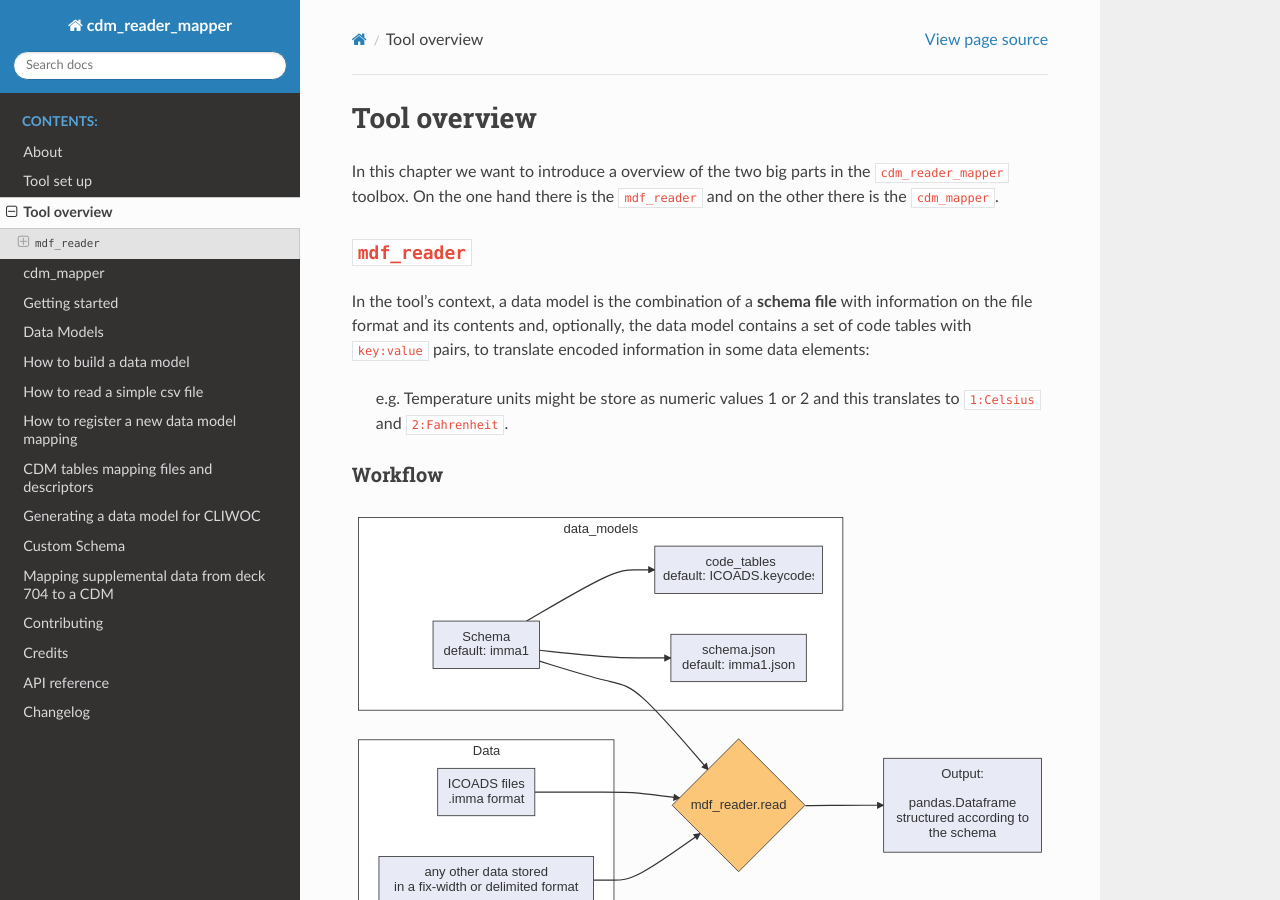
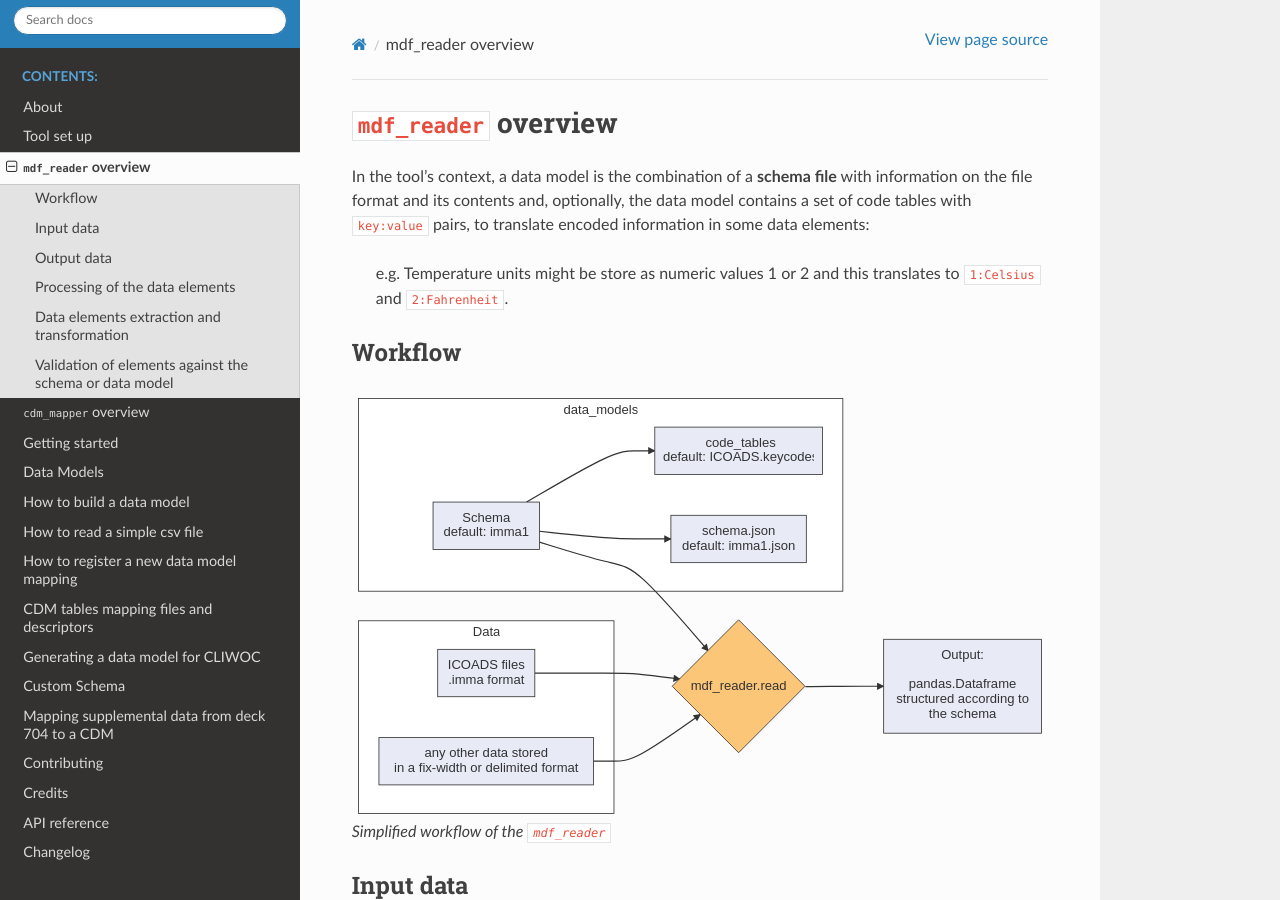
Before and after one commit to glamod/cdm_reader_mapper, a Sphinx documentation site: the page built from docs/tool-overview_reader.rst, in a window 1280 px wide and 900 px high. Built offline with Sphinx 7.4.7 and the Read the Docs theme 2.0.0, drawn with Linux system fonts in a browser that asks for light colours; the version number could not be read and is left out.

Commit message:
rework sections

```diff
--- a/docs/tool-overview_reader.rst
+++ b/docs/tool-overview_reader.rst
@@ -3,13 +3,8 @@
    You can adapt this file completely to your liking, but it should at least
    contain the root ``toctree`` directive.
 
-Tool overview
-=============
-
-In this chapter we want to introduce a overview of the two big parts in the ``cdm_reader_mapper`` toolbox. On the one hand there is the ``mdf_reader`` and on the other there is the ``cdm_mapper``.
-
-``mdf_reader``
---------------
+``mdf_reader`` overview
+=======================
 
 In the tool's context, a data model is the combination of a **schema file** with information on the file format and its contents and, optionally, the data model contains a set of code tables with ``key:value`` pairs, to translate encoded information in some data elements:
 
@@ -17,7 +12,7 @@ In the tool's context, a data model is the combination of a **schema file** with
 
 
 Workflow
-^^^^^^^^
+--------
 
 .. figure:: _static/images/mdf_reader_diagram.svg
     :width: 100%
@@ -25,7 +20,7 @@ Workflow
     Simplified workflow of the ``mdf_reader``
 
 Input data
-^^^^^^^^^^
+----------
 
 The tool has been created to read meteorological data from both ICOADS_3_ stored in the ``.imma`` format and C-RAID stored in the ``.netcdf``, please read both the `following ICOADS guide`_ and the ``following C-RAID guide`_ to know more details regarding the database and the data format.
 
@@ -43,8 +38,8 @@ The C-RAID containing in-situ platform data is stored in the ``.netcdf``. The **
 
 The data can be read by using the ``c_raid`` schema included in this tool.
 
-Output
-^^^^^^
+Output data
+-----------
 
 The output of the **mdf_reader** is a python object with three attributes:
 
@@ -54,7 +49,7 @@ The output of the **mdf_reader** is a python object with three attributes:
 
 
 Processing of the data elements
-^^^^^^^^^^^^^^^^^^^^^^^^^^^^^^^
+-------------------------------
 
 The individual data element definitions in the schema determines how each element is extracted, transformed and validated within the tool. If the data model or schema has its data elements organised in sections, the reader first identifies the string chunks corresponding to the different sections.
 
@@ -68,7 +63,7 @@ Afterwards, data elements are extracted from each of these chunks, as shown in t
     Schematic representation of the integral process of reading, transforming and validating a data element.
 
 Data elements extraction and transformation
-^^^^^^^^^^^^^^^^^^^^^^^^^^^^^^^^^^^^^^^^^^^
+-------------------------------------------
 
 The data element extraction and transformation from the initial string to the output dataframe occurs mainly in 3 steps:
 
@@ -102,7 +97,7 @@ The data element extraction and transformation from the initial string to the ou
       Safe parsing to datetime objects with pandas.to_datetime_, assigning `NaT` where the conversion is not possible.
 
 Validation of elements against the schema or data model
-^^^^^^^^^^^^^^^^^^^^^^^^^^^^^^^^^^^^^^^^^^^^^^^^^^^^^^^
+-------------------------------------------------------
 
 Data model validation is initiated after each element unpacking and conversion. New ``Na/NaN`` values in the data (not identified as missing values during extraction) are understood by the tool to have fail unpacking or conversion, and thus, are not validate against the data model. The resulting preliminary validation mask values are:
 
```
Also changed, not shown: docs/tool-overview_mapper.rst (+5 -5 lines).
